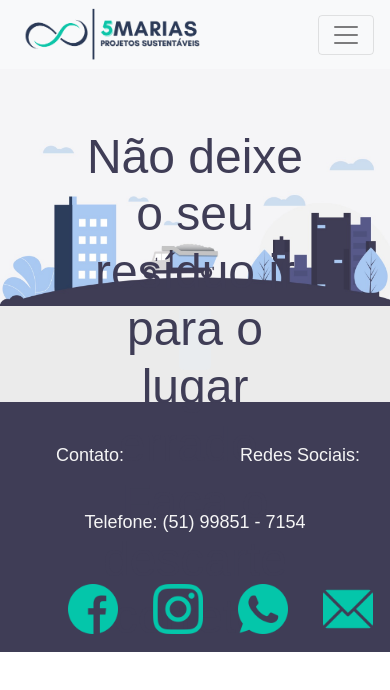
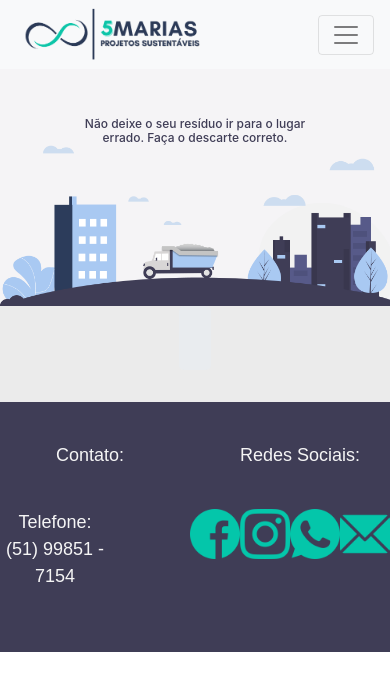
Before and after one commit to aceleradora-TW/descarte-certo, a React (Create React App) app in the folder frontend/: page / in a window 390 px wide. Shown: the top 690 px of the page. Built offline with nearby package versions, Linux system fonts and the light colour scheme.

Commit message:
#22/ @Aline @Isa @Vanderlei @Rosa: Resolvendo responsividade de frase inicial

```diff
--- a/frontend/src/App.js
+++ b/frontend/src/App.js
@@ -1,9 +1,9 @@
 import React from 'react'
 import './App.css'
-import NavBarComponent from './components/NavBar/NavBarComponent'
+import Menu from './components/NavBar/index'
 import { Jumbotron } from "react-bootstrap";
-import FooterComponent from './components/Footer/FooterComponent'
-import BannerComponent from'./components/images/BannerComponent'
+import Footer from './components/Footer/index'
+import Banner from'./components/Banner/index'
 
 function App() {
   const headerProps = {
@@ -12,18 +12,16 @@ function App() {
   return (
     <div className="App">
       <main className="App-content">
-          <NavBarComponent></NavBarComponent>
-          <BannerComponent>
-          </BannerComponent>
+          <Menu></Menu>
+          <Banner></Banner>
 
           <div className="flex-box container-box">
 
           <Jumbotron className="content-box">
-
           </Jumbotron>
 
          </div>
-          <FooterComponent></FooterComponent>
+          <Footer></Footer>
 
 
       </main>
--- /dev/null
+++ b/frontend/src/components/Banner/BannerStyles.css
@@ -0,0 +1,38 @@
+.div-banner{
+ position: relative;
+}
+
+.titulo{
+    position: absolute;
+    top:20%;
+    margin-left: 20%;
+    margin-right: 20%;
+    text-align: center;
+    color: #3F3D56;
+
+  }
+  .font{
+      font-size: 42px;
+  }
+  @media only screen and (min-width:0px) and (max-width:449px){
+    .font{
+       font-size: 12px;
+    }
+  }
+  @media only screen and (min-width:450px) and (max-width:779px){
+    .font{
+       font-size: 22px;
+    }
+  }
+  @media only screen and (min-width:780px) and (max-width:1080px){
+    .font{
+       font-size:32px;
+    }
+
+}
+
+.img-banner{
+    display: flex;
+    width: 100%;
+
+}
--- /dev/null
+++ b/frontend/src/components/Banner/index.js
@@ -0,0 +1,16 @@
+import React from 'react'
+import Banner from '../images/banner.png'
+import BannerStyle from'./BannerStyles.css'
+
+
+function BannerComponent(){
+
+    return(
+        <div className="div-banner">
+            <img alt="5 Marias" className="img-banner" fixed="top"  src={Banner}></img>
+            <div className="titulo">
+                <h1 className="font">Não deixe o seu resíduo ir para o lugar errado. Faça o descarte correto.</h1>
+            </div>
+        </div>
+    )
+}export default BannerComponent
--- a/frontend/src/components/Footer/FooterComponent.js
+++ /dev/null
@@ -1,34 +0,0 @@
-import React from 'react'
-import Row from 'react-bootstrap/Row'
-import Col from 'react-bootstrap/Col'
-import footerStyle from './FooterStyle.css'
-import {FacebookIcon} from '../images/IconsComponents.js'
-import {InstagramIcon} from '../images/IconsComponents.js'
-import {WhatsAppIcon} from '../images/IconsComponents.js'
-import {EMailIcon} from '../images/IconsComponents.js'
-import { Nav } from 'react-bootstrap'
-
-
-function FooterComponent(){
-        return (
-
-    <div className="footerStyle" fixed="bottom">
-        <Row>
-            <Col >Contato:</Col>
-            <Col>Redes Sociais:</Col>
-        </Row>
-        <Row>
-            <Col className="footerStyle-texts">Telefone: (51) 99851 - 7154</Col>
-
-            <Col className="social-media-icons" >
-                <Nav.Link  target="_blank" href="https://www.facebook.com/5marias.sustentaveis"><FacebookIcon></FacebookIcon></Nav.Link>
-                <Nav.Link  target="_blank" href="https://www.instagram.com/_5marias_/"><InstagramIcon></InstagramIcon></Nav.Link>
-                <Nav.Link  target="_blank" href="whatsapp://send?text=SUA_MENSAGEM_AQUI&phone=+5551998517154+"><WhatsAppIcon></WhatsAppIcon></Nav.Link>
-                <Nav.Link  target="_blank" href="mailto:s.sustentaveis@gmail.com "><EMailIcon></EMailIcon></Nav.Link>
-            </Col>
-        </Row>
-
-    </div>
-        )
-}
-export default FooterComponent
--- a/frontend/src/components/Footer/FooterStyle.css
+++ b/frontend/src/components/Footer/FooterStyle.css
@@ -4,6 +4,7 @@
     color: whitesmoke;
     text-align: center;
     padding-top: 60px;
+
 }
 
 .footerStyle{
--- /dev/null
+++ b/frontend/src/components/Footer/index.js
@@ -0,0 +1,35 @@
+import React from 'react'
+import Row from 'react-bootstrap/Row'
+import Col from 'react-bootstrap/Col'
+import footerStyle from './FooterStyle.css'
+import {Nav} from 'react-bootstrap'
+import FaceIcon from '../images/icon-face.png'
+import InstaIcon from '../images/icon-insta.png'
+import WhatsIcon from '../images/icon-whats.png'
+import MailIcon from '../images/icon-mail.png'
+
+
+
+function FooterComponent(){
+        return (
+
+    <div className="footerStyle" fixed="bottom">
+        <Row>
+            <Col >Contato:</Col>
+            <Col>Redes Sociais:</Col>
+        </Row>
+        <Row>
+            <Col className="footerStyle-texts">Telefone: (51) 99851 - 7154</Col>
+
+            <Col className="social-media-icons" >
+                <a  target="_blank" href="https://www.facebook.com/5marias.sustentaveis"><img src={FaceIcon} width="50px"></img></a>
+                <a target="_blank" href="https://www.instagram.com/_5marias_/"><img src={InstaIcon} width="50px"></img></a>
+                <a  target="_blank" href="whatsapp://send?text=SUA_MENSAGEM_AQUI&phone=+5551998517154+"><img src={WhatsIcon} width="50px"></img></a>
+                <a target="_blank" href="mailto:sustentaveis@gmail.com "><img src={MailIcon} width="50px"></img></a>
+            </Col>
+        </Row>
+
+    </div>
+        )
+}
+export default FooterComponent
--- a/frontend/src/components/NavBar/NavBarComponent.js
+++ b/frontend/src/components/NavBar/index.js
@@ -1,13 +1,13 @@
 import React from 'react'
 import {Navbar,Nav} from 'react-bootstrap'
 import NavigationStyles from "./NavBarStyle.css"
-import {Logotipo} from '../images/IconsComponents.js'
+import Logotipo from '../images/logo-5marias.png'
 
 
 function NavBarComponent(){
         return (
             <Navbar className= "NavBar" bg="light"  expand="lg"  sticky="top"  >
-               <Logotipo></Logotipo>
+                <img src={Logotipo} width="200px"></img>
                     <Navbar.Toggle aria-controls="basic-navbar-nav " />
                     <Navbar.Collapse id="basic-navbar-nav">
                     <Nav className="mr-auto mx-auto nb-cont">
--- a/frontend/src/components/images/BannerComponent.js
+++ /dev/null
@@ -1,15 +0,0 @@
-import React from 'react'
-import Banner from './img-banner.jpeg'
-import BannerStyle from'./BannerStyles.css'
-
-
-function BannerComponent(){
-
-    return(
-        <div className="banner-style"  >
-            <h1 className="titulo">Não deixe o seu resíduo ir para o lugar errado. Faça o descarte correto.</h1>
-            <img alt="5 Marias" className="img-banner" fixed="top"  src={Banner}></img>
-      </div>
-
-    )
-}export default BannerComponent
--- a/frontend/src/components/images/BannerStyles.css
+++ /dev/null
@@ -1,23 +0,0 @@
-.banner-style{
- display: flex;
-}
-
-.titulo{
-    display: flex;
-    position: absolute;
-    text-align: center;
-    padding-top: 15%;
-    padding-bottom: 10%;
-    right:20% ;
-    left: 20%;
-    font-size: xxx-large;
-    font-family: Arial, Helvetica, sans-serif;
-    color:#3F3D56;
-
-}
-
-.img-banner{
-    display: flex;
-    width: 100%;
-
-}
--- a/frontend/src/components/images/IconsComponents.js
+++ /dev/null
@@ -1,54 +0,0 @@
-import React from 'react'
-import FaceIcon from './icon-face.png'
-import InstaIcon from './icon-insta.png'
-import WhatsIcon from './icon-whats.png'
-import MailIcon from './icon-mail.png'
-import Logo from './logo-5marias.png'
-
-
-function FacebookIcon(){
-
-    return(
-        <div  >
-            <img  src={FaceIcon} width="50px"></img>
-      </div>
-
-    )
-}
-
-function InstagramIcon(){
-
-    return(
-        <div  >
-            <img  src={InstaIcon} width="50px"></img>
-      </div>
-
-    )
-}
-
-function WhatsAppIcon(){
-    return(
-            <div  >
-                <img  src={WhatsIcon} width="50px"></img>
-          </div>
-    )
-
-}
-
-function EMailIcon(){
-    return(
-            <div  >
-                <img  src={MailIcon} width="50px"></img>
-          </div>
-    )
-
-}
-
-function Logotipo(){
-    return(
-            <div>
-                <img  src={Logo} width="200px"></img>
-          </div>
-    )
-
-}export {Logotipo,FacebookIcon,InstagramIcon, WhatsAppIcon, EMailIcon}
```
Also changed, not shown: frontend/src/components/images/banner.png (added).
